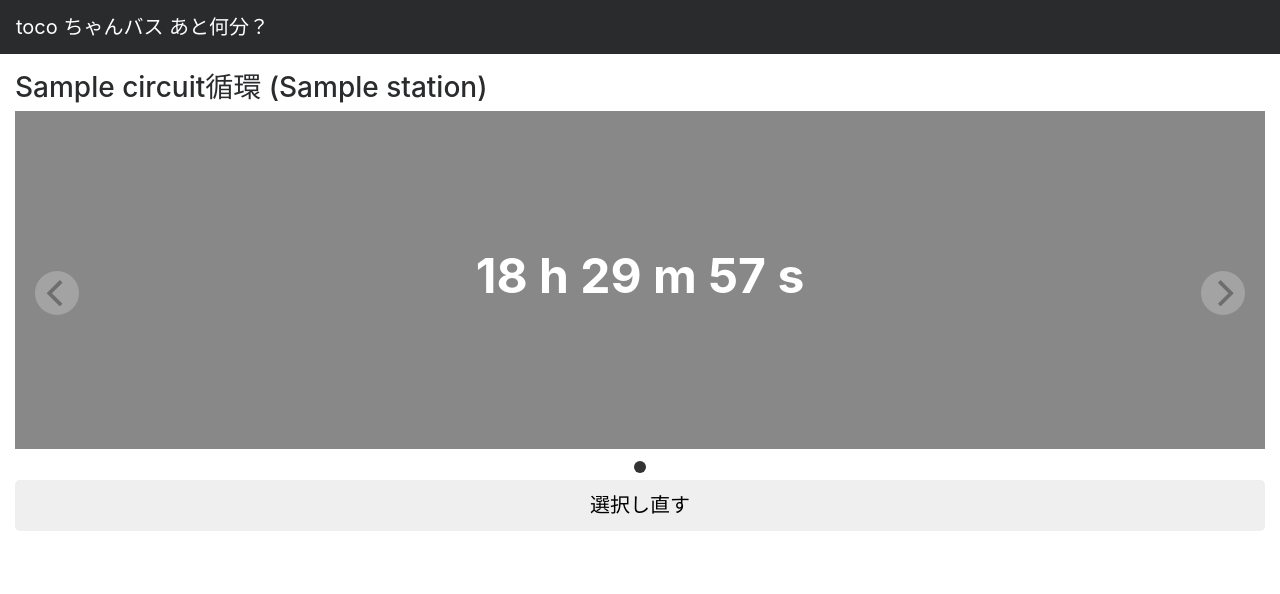
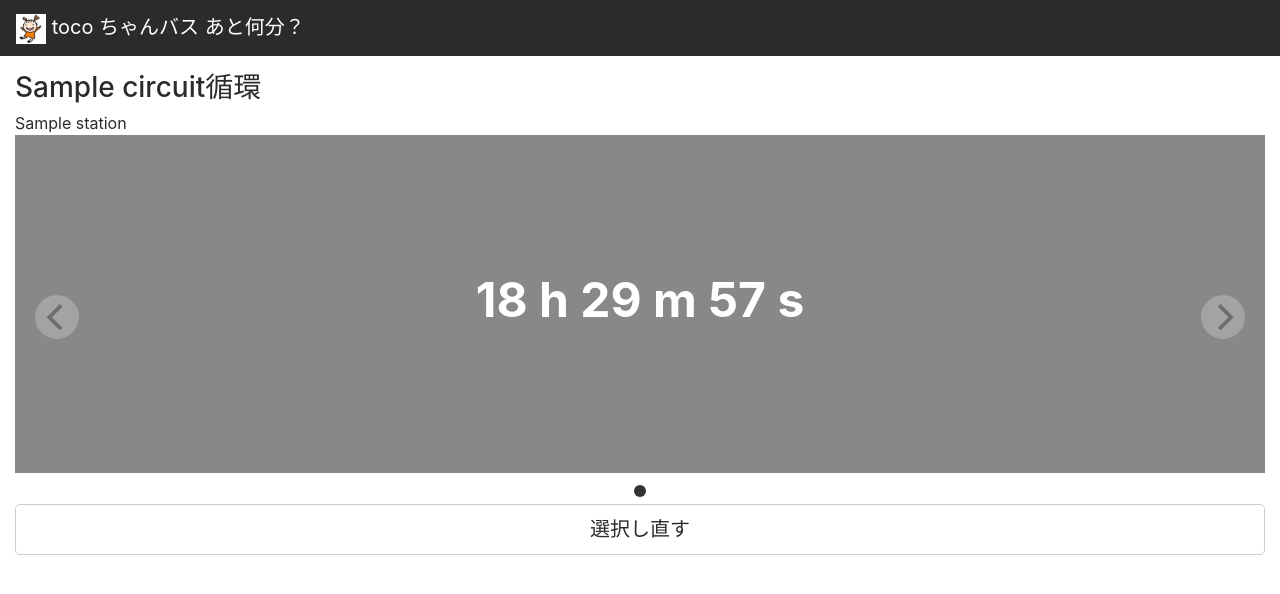
Before and after one commit to kenzo0107/toda-tocochan-bus-on-gcp, a Python web app: template flask/templates/timetable.html in a window 1280 px wide. Shown: the top 594 px of the page. Run offline with Jinja, Linux system fonts and the light colour scheme; the template is opened without the code that fills it: most values are stand-ins (such as "Sample title", 1, 10 or a date in 2020); some libraries are stand-ins or nearby versions.

Commit message:
[Update] ヘッダーナビゲーションバーを共通化

```diff
--- a/flask/templates/layout.html
+++ b/flask/templates/layout.html
@@ -11,10 +11,16 @@
   <script src="http://code.jquery.com/jquery-3.1.0.min.js" type="text/javascript"></script>
 </head>
 
-<body id="barba-wrapper">
-  <div class="barba-container">
+<body>
+  <nav class="navbar navbar-toggleable-md navbar-inverse fixed-top bg-inverse">
+    <a class="navbar-brand" href="/"><img src="/static/img/logo.jpg" height="30px" /> toco ちゃんバス あと何分？</a>
+  </nav>
+
+  <div>&nbsp;</div>
+  <div>&nbsp;</div>
+  <div>&nbsp;</div>
+
   {% block content %}{% endblock %}
-  </div>
 
 <script src="https://cdnjs.cloudflare.com/ajax/libs/tether/1.4.0/js/tether.min.js" integrity="sha384-DztdAPBWPRXSA/3eYEEUWrWCy7G5KFbe8fFjk5JAIxUYHKkDx6Qin1DkWx51bBrb" crossorigin="anonymous"></script>
 <script type="text/javascript" src="https://unpkg.com/flickity@2/dist/flickity.pkgd.min.js"></script>
--- a/flask/templates/timetable.html
+++ b/flask/templates/timetable.html
@@ -1,22 +1,13 @@
 {% extends "layout.html" %}
 {% block content %}
-
-<nav class="navbar navbar-toggleable-md navbar-inverse fixed-top bg-inverse">
-  <a class="navbar-brand" href="#">toco ちゃんバス あと何分？</a>
-</nav>
-
-<div>&nbsp;</div>
-<div>&nbsp;</div>
-<div>&nbsp;</div>
 
 <div class="container-fluid">
   <div class="row">
     <div class="col-lg-12">
 
       <div id="block-station">
-        <h3>
-          {{ circuit.name }}循環 ({{ station.name }})
-        </h3>
+        <h3>{{ circuit.name }}循環</h3>
+        <span>{{ station.name }}</span>
 
         {% if next_time_tables|length == 0 %}
           <h4><span>本日のバスは終了しました。</span></h4>
@@ -29,7 +20,7 @@
             </ul>
           </div>
         {% endif %}
-        <p><a href="/"><button type="button" class="btn btn-outline btn-lg btn-block">選択し直す</button></a></p>
+        <p><a href="/"><button type="button" class="btn btn-secondary btn-lg btn-block">選択し直す</button></a></p>
       </div>
     </div>
   </div>
```
Also changed, not shown: flask/templates/index.html (+3 -12 lines).
